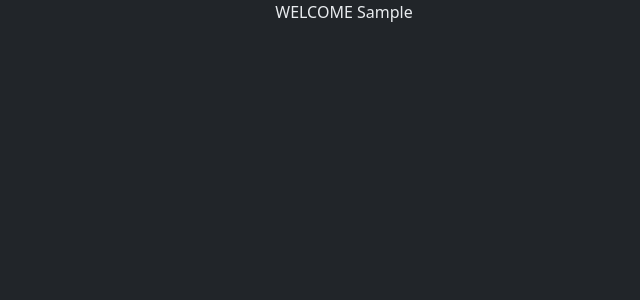
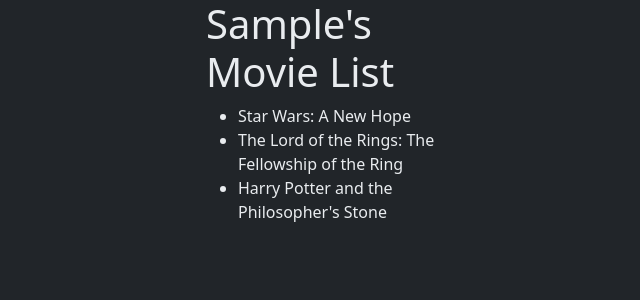
Before and after one commit to Krisejg99/react-login, a React (Vite) app: page / in a window 1280 px wide. Both pictures are taken after typing "Sample", "Sample123" into the empty fields and a click on the button "Log in". Shown: the top 300 px of the page, without its empty margins (296-936 px from the left). Built offline with nearby package versions, Linux system fonts and the light colour scheme; data requests are answered from the project's data file.

Commit message:
simple list of movies rendered in MovieList component

```diff
--- a/src/App.tsx
+++ b/src/App.tsx
@@ -1,9 +1,8 @@
 import { useState } from 'react'
 import './assets/scss/App.scss'
-import { QueryClient, QueryClientProvider, useQuery } from 'react-query'
-import { getMovies } from './services/MovieAPI'
-import { Movie } from './types'
+import { QueryClient, QueryClientProvider } from 'react-query'
 import LoginForm from './components/LoginForm'
+import MovieList from './components/MovieList'
 
 export type User = {
 	username: string
@@ -16,16 +15,12 @@
 	// user state
 	const [user, setUser] = useState<User>({ username: '', password: '' })
 	const [loggedIn, setLoggedIn] = useState(false)
-	const [movies, setMovies] = useState<Movie[]>([])
 
 	const updateUser = (data: User) => setUser(data)
 
 	// when user submits form update state for 'user'
 	const handleSubmit = async (e: React.FormEvent) => {
 		e.preventDefault()
-
-		const movies = await getMovies()
-		setMovies(movies)
 
 		setLoggedIn(true)
 	}
@@ -34,12 +29,24 @@
 		<QueryClientProvider client={queryClient}>
 			<div className='App container'>
 				{!loggedIn
-					? <LoginForm
-						onSubmit={handleSubmit}
-						user={user}
-						defineUser={updateUser}
-					/>
-					: <div>WELCOME {user.username}</div>
+					? (
+						<>
+							<h1>Login</h1>
+
+							<LoginForm
+								onSubmit={handleSubmit}
+								user={user}
+								defineUser={updateUser}
+							/>
+						</>
+					)
+					: (
+						<>
+							<h1>{user.username}'s Movie List</h1>
+
+							<MovieList />
+						</>
+					)
 				}
 			</div>
 		</QueryClientProvider>
--- a/src/assets/scss/App.scss
+++ b/src/assets/scss/App.scss
@@ -7,6 +7,7 @@
 
 .container {
 	display: flex;
+	flex-direction: column;
 	justify-content: center;
 	max-width: 300px;
 
--- /dev/null
+++ b/src/components/MovieList.tsx
@@ -0,0 +1,28 @@
+import React, { useState } from 'react'
+import { Movie } from '../types'
+import { getMovies } from '../services/MovieAPI'
+
+interface IProps {
+
+}
+
+const MovieList: React.FC<IProps> = ({ }) => {
+	const [movies, setMovies] = useState<Movie[]>([])
+
+	const getMovieList = async () => {
+		const data = await getMovies()
+		setMovies(data)
+	}
+
+	getMovieList()
+
+	return (
+		<ul>
+			{movies.map(movie => (
+				<li key={movie.id}>{movie.title}</li>
+			))}
+		</ul>
+	)
+}
+
+export default MovieList
```
